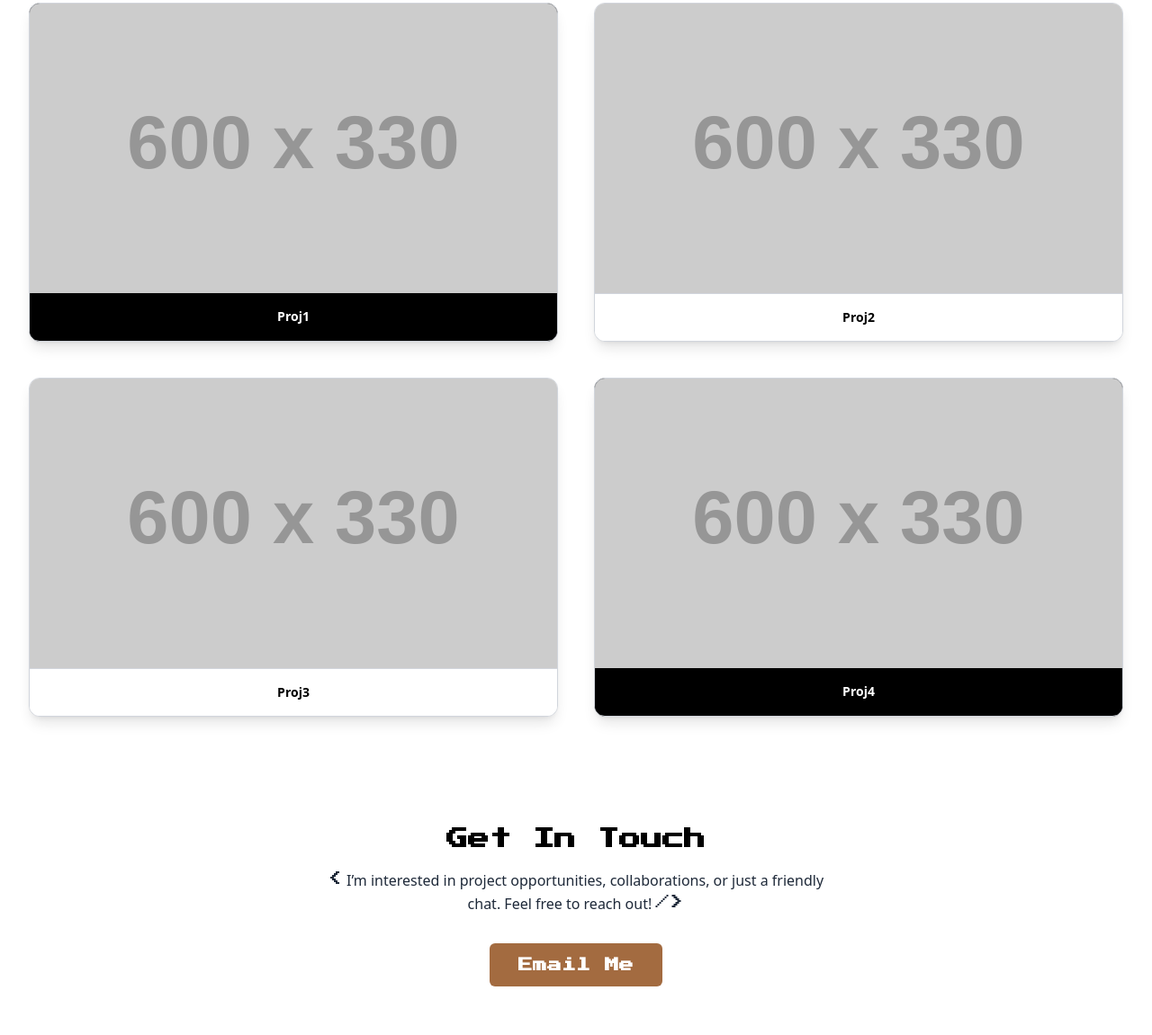
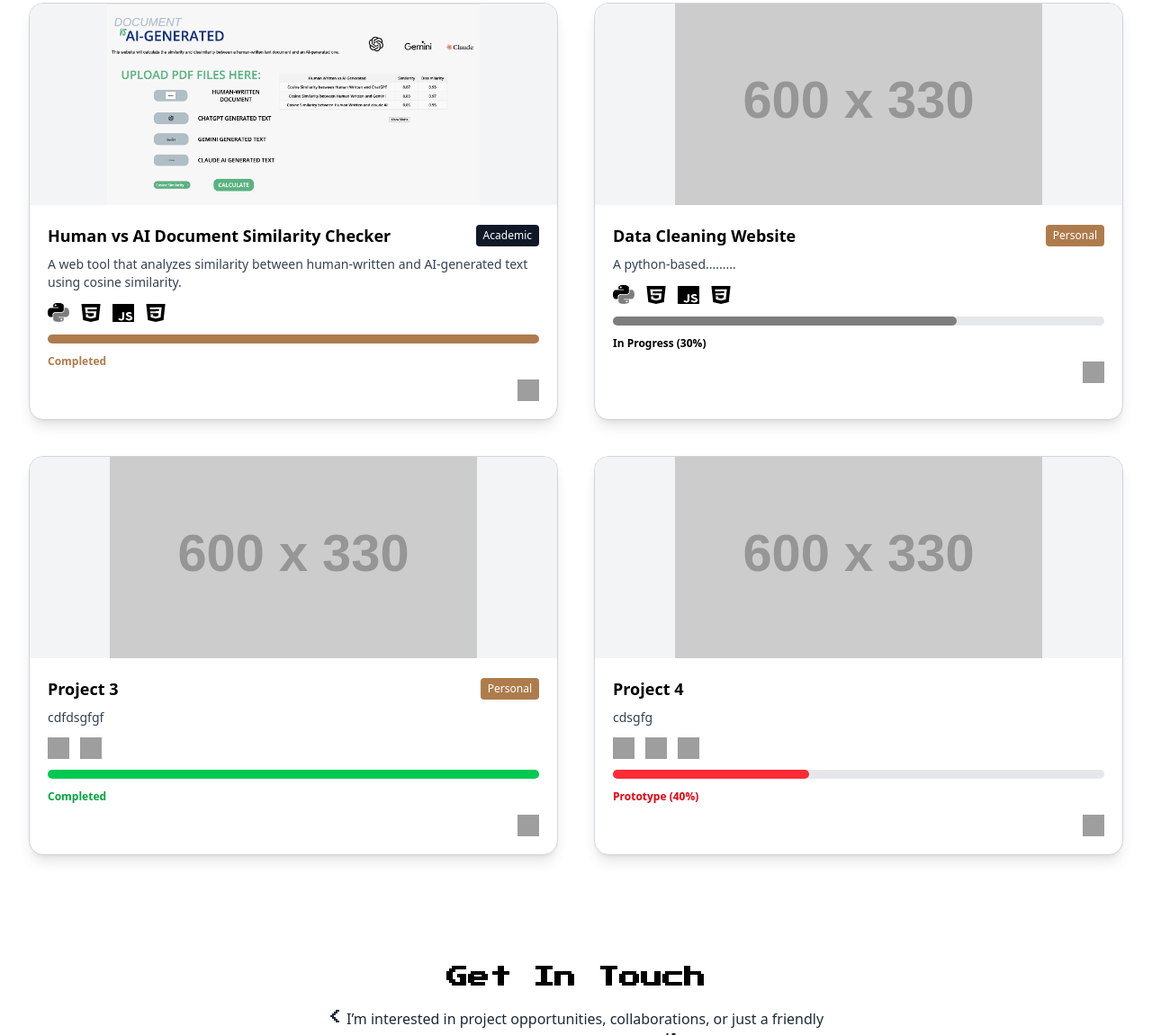
Before and after one commit to vncntngl20/DELA-CRUZ_personal-website, a website built with Vite: page my-project/index.html in a window 1280 px wide. Shown: the part 1793-2944 px from the top of the page at 90% size. Built offline with nearby package versions, Linux system fonts and the light colour scheme; grey boxes are pictures that could not be loaded; placeholder pictures from the web are drawn by us.

Commit message:
-added two projects and fix the aesthetic of the featured project section

```diff
--- a/my-project/index.html
+++ b/my-project/index.html
@@ -59,7 +59,7 @@
 
           <!-- Back -->
           <div class="flip-card-back p-6 rounded-2xl shadow-lg bg-black text-white flex items-center justify-center">
-            <p class="font-poppins text-sm">My studies centered on software development, algorithms, and data structures, information systems, research, and various development methodologies.</p>
+            <p class="font-poppins text-sm text-center">My studies centered on software development, algorithms, and data structures, information systems, research, and various development methodologies.</p>
           </div>
         </div>
       </div>
@@ -78,7 +78,7 @@
 
           <!-- Back -->
           <div class="flip-card-back p-6 rounded-2xl shadow-lg bg-[#AE7C4C] text-white flex items-center justify-center">
-            <p class="font-poppins text-sm">Also eager to explore emerging technologies such as blockchain and Web3, continuously learning to expand my skills and stay adaptable in the ever-evolving tech landscape.</p>
+            <p class="font-poppins text-sm text-center">Also eager to explore emerging technologies such as blockchain and Web3, continuously learning to expand my skills and stay adaptable in the ever-evolving tech landscape.</p>
           </div>
         </div>
       </div>
@@ -97,7 +97,7 @@
 
           <!-- Back -->
           <div class="flip-card-back p-6 rounded-2xl shadow-lg bg-black text-white flex items-center justify-center">
-            <p class="font-poppins text-sm">I love expressing myself through art, whether it’s in music or drawing.</p>
+            <p class="font-poppins text-sm text-center">I love expressing myself through art, whether it’s in music or drawing.</p>
           </div>
         </div>
       </div>
@@ -136,59 +136,146 @@
 
 </section>
 
-
 <!-- Featured Projects Section -->
 <section id="projects" class="max-w-7xl mx-auto px-8 py-14">
   <h2 class="font-pixel text-3xl font-extrabold tracking-wide mb-3 text-center">Featured Projects</h2>
-    <p class="max-w-xl mx-auto mb-8 text-black-800 text-center"> <span class="font-pixel">&lt;</span> A selection of projects showcasing my technical skills and problem-solving approach. <span class="font-pixel">/&gt;</span></p>
+  <p class="max-w-xl mx-auto mb-8 text-black-800 text-center">
+    <span class="font-pixel">&lt;</span> A selection of projects showcasing my technical skills and problem-solving approach.
+    <span class="font-pixel">/&gt;</span>
+  </p>
+
   <div class="grid grid-cols-1 md:grid-cols-2 gap-10">
-      <!-- Each project card with an image screenshot placeholder -->
-      <div class="rounded-xl overflow-hidden shadow-lg border border-gray-300 bg-black">
+    <!-- Project 1: HUMAN VS AI-->
+    <div class="rounded-2xl overflow-hidden shadow-lg border border-gray-300 bg-white hover:shadow-xl transition">
       <img
-          src="https://placehold.co/600x330/png?text=Project+Screenshot+1"
-          alt="Screenshot of document AI-generated user interface showing file upload and results dashboard with brand logos and details"
-          class="w-full h-auto object-cover"
-          onerror="this.style.display='none'"
+        src="public/hvsai.png"
+        alt="AI vs Human Written Document App"
+        class="w-full h-56 object-contain bg-gray-100"
       />
-        <div class="p-4 bg-black text-white font-semibold text-center text-sm">
-          Proj1
+      <div class="p-5">
+        <div class="flex justify-between items-center mb-2">
+          <h3 class="text-lg font-bold">Human vs AI Document Similarity Checker</h3>
+          <span class="text-xs bg-gray-900 text-white px-2 py-1 rounded">Academic</span>
+        </div>
+        <p class="text-sm text-gray-700 mb-3">
+          A web tool that analyzes similarity between human-written and AI-generated text using cosine similarity.
+        </p>
+        <div class="flex gap-3 items-center mb-3">
+          <img src="public/python.svg" class="w-6 h-6 object-contain transition duration-300 ease-in-out hover:scale-150"/>
+          <img src="public/html5.svg" class="w-6 h-6 object-contain transition duration-300 ease-in-out hover:scale-150"/>
+          <img src="public/js.svg" class="w-6 h-6 object-contain transition duration-300 ease-in-out hover:scale-150"/>
+          <img src="public/css3.svg" class="w-6 h-6 object-contain transition duration-300 ease-in-out hover:scale-150"/>
+        </div>
+        <div class="w-full bg-gray-200 rounded-full h-2.5 mb-3">
+          <div class="bg-[#AE7C4C] h-2.5 rounded-full" style="width: 100%"></div>
+        </div>
+        <p class="text-xs text-brown-color font-semibold">Completed</p>
+        <div class="mt-3 flex justify-end">
+          <a href="https://github.com/vncntngl20/Human-Document-vs-AI" target="_blank">
+            <img src="https://cdn.jsdelivr.net/gh/devicons/devicon/icons/github/github-original.svg" class="w-6 h-6 hover:shadow-2xl transition"/>
+          </a>
         </div>
       </div>
-      <div class="rounded-xl overflow-hidden shadow-lg border border-gray-300 bg-white">
+    </div>
+
+    <!-- Project 2: Data Cleaning Website-->
+    <div class="rounded-2xl overflow-hidden shadow-lg border border-gray-300 bg-white hover:shadow-xl transition">
       <img
         src="https://placehold.co/600x330/png?text=Project+Screenshot+2"
-          alt="Screenshot of document AI-generated user interface showing file upload and results dashboard with brand logos and details"
-          class="w-full h-auto object-cover"
-          onerror="this.style.display='none'"
+        alt="Data Cleaning Website"
+        class="w-full h-56 object-contain bg-gray-100"
       />
-        <div class="p-4 bg-white text-black font-semibold text-center text-sm border-t border-gray-300">
-          Proj2
+      <div class="p-5">
+        <div class="flex justify-between items-center mb-2">
+          <h3 class="text-lg font-bold">Data Cleaning Website</h3>
+          <span class="text-xs bg-[#AE7C4C] text-white px-2 py-1 rounded">Personal</span>
+        </div>
+        <p class="text-sm text-gray-700 mb-3">
+          A python-based.........
+        </p>
+        <div class="flex gap-3 items-center mb-3">
+          <img src="public/python.svg" class="w-6 h-6 object-contain transition duration-300 ease-in-out hover:scale-150"/>
+          <img src="public/html5.svg" class="w-6 h-6 object-contain transition duration-300 ease-in-out hover:scale-150"/>
+          <img src="public/js.svg" class="w-6 h-6 object-contain transition duration-300 ease-in-out hover:scale-150"/>
+          <img src="public/css3.svg" class="w-6 h-6 object-contain transition duration-300 ease-in-out hover:scale-150"/>
+        </div>
+        <div class="w-full bg-gray-200 rounded-full h-2.5 mb-3">
+          <div class="bg-[#7D7D7D] h-2.5 rounded-full" style="width: 70%"></div>
+        </div>
+        <p class="text-xs text-black font-semibold">In Progress (30%)</p>
+        <div class="mt-3 flex justify-end">
+          <a href="https://github.com/yourusername/task-manager" target="_blank">
+            <img src="https://cdn.jsdelivr.net/gh/devicons/devicon/icons/github/github-original.svg" class="w-6 h-6 hover:scale-110 transition"/>
+          </a>
         </div>
       </div>
-      <div class="rounded-xl overflow-hidden shadow-lg border border-gray-300 bg-white">
+    </div>
+
+    <!-- Project 3: -->
+    <div class="rounded-2xl overflow-hidden shadow-lg border border-gray-300 bg-white hover:shadow-xl transition">
       <img
         src="https://placehold.co/600x330/png?text=Project+Screenshot+3"
-          alt="Screenshot of document AI-generated user interface showing file upload and results dashboard with brand logos and details"
-          class="w-full h-auto object-cover"
-          onerror="this.style.display='none'"
+        alt="Portfolio Website"
+        class="w-full h-56 object-contain bg-gray-100"
       />
-        <div class="p-4 bg-white text-black font-semibold text-center text-sm border-t border-gray-300">
-          Proj3
+      <div class="p-5">
+        <div class="flex justify-between items-center mb-2">
+          <h3 class="text-lg font-bold">Project 3</h3>
+          <span class="text-xs bg-[#AE7C4C] text-white px-2 py-1 rounded">Personal</span>
+        </div>
+        <p class="text-sm text-gray-700 mb-3">
+          cdfdsgfgf
+        </p>
+        <div class="flex gap-3 items-center mb-3">
+          <img src="https://cdn.jsdelivr.net/gh/devicons/devicon/icons/react/react-original.svg" class="w-6 h-6"/>
+          <img src="https://cdn.jsdelivr.net/gh/devicons/devicon/icons/tailwindcss/tailwindcss-plain.svg" class="w-6 h-6"/>
+        </div>
+        <div class="w-full bg-gray-200 rounded-full h-2.5 mb-3">
+          <div class="bg-green-500 h-2.5 rounded-full" style="width: 100%"></div>
+        </div>
+        <p class="text-xs text-green-600 font-semibold">Completed</p>
+        <div class="mt-3 flex justify-end">
+          <a href="https://github.com/yourusername/portfolio" target="_blank">
+            <img src="https://cdn.jsdelivr.net/gh/devicons/devicon/icons/github/github-original.svg" class="w-6 h-6 hover:scale-110 transition"/>
+          </a>
         </div>
       </div>
-      <div class="rounded-xl overflow-hidden shadow-lg border border-gray-300 bg-black">
+    </div>
+
+    <!-- Project 4: Blockchain -->
+    <div class="rounded-2xl overflow-hidden shadow-lg border border-gray-300 bg-white hover:shadow-xl transition">
       <img
         src="https://placehold.co/600x330/png?text=Project+Screenshot+4"
-          alt="Screenshot of document AI-generated user interface showing file upload and results dashboard with brand logos and details"
-          class="w-full h-auto object-cover"
-          onerror="this.style.display='none'"
+        alt="E-commerce Mockup"
+        class="w-full h-56 object-contain bg-gray-100"
       />
-        <div class="p-4 bg-black text-white font-semibold text-center text-sm">
-          Proj4
+      <div class="p-5">
+        <div class="flex justify-between items-center mb-2">
+          <h3 class="text-lg font-bold">Project 4</h3>
+          <span class="text-xs bg-brown-600 text-white px-2 py-1 rounded">Blockchain</span>
+        </div>
+        <p class="text-sm text-gray-700 mb-3">
+          cdsgfg
+        </p>
+        <div class="flex gap-3 items-center mb-3">
+          <img src="https://cdn.jsdelivr.net/gh/devicons/devicon/icons/html5/html5-original.svg" class="w-6 h-6"/>
+          <img src="https://cdn.jsdelivr.net/gh/devicons/devicon/icons/css3/css3-original.svg" class="w-6 h-6"/>
+          <img src="https://cdn.jsdelivr.net/gh/devicons/devicon/icons/javascript/javascript-original.svg" class="w-6 h-6"/>
+        </div>
+        <div class="w-full bg-gray-200 rounded-full h-2.5 mb-3">
+          <div class="bg-red-500 h-2.5 rounded-full" style="width: 40%"></div>
+        </div>
+        <p class="text-xs text-red-600 font-semibold">Prototype (40%)</p>
+        <div class="mt-3 flex justify-end">
+          <a href="https://github.com/yourusername/ecommerce-mockup" target="_blank">
+            <img src="https://cdn.jsdelivr.net/gh/devicons/devicon/icons/github/github-original.svg" class="w-6 h-6 hover:scale-110 transition"/>
+          </a>
+        </div>
       </div>
     </div>
   </div>
 </section>
+
 
   <!-- Contact Section (anchor target only, button links here) -->
   <section id="contact" class="max-w-7xl mx-auto px-8 py-16 text-center">
```
Also changed, not shown: my-project/public/hvsai.png (added), my-project/src/style.css (line endings or trailing spaces), 1 other file. Lines whose indentation alone changed are shown as unchanged.
